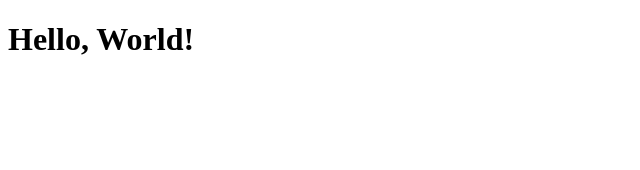
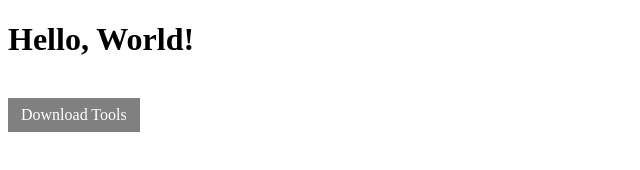
Before and after one commit to sysalice/sysalice.github.io, a plain HTML site: page index.html in a window 1280 px wide. Shown: the whole page, without its empty margins (0-640 px from the left). Drawn offline with Linux system fonts and the light colour scheme.

Commit message:
Update index.html

```diff
--- a/index.html
+++ b/index.html
@@ -2,8 +2,23 @@
 <html>
 <head>
     <title>SYSALiCE.org</title>
+    <style>
+        a:link, a:visited {
+            background-color: gray;
+            color: white;
+            padding: 8px 13px;
+            text-align: center;
+            text-decoration: none;
+            display: inline-block;
+        }
+        a:hover, a:active {
+            background-color: black;
+        }
+    </style>
 </head>
 <body>
 <h1>Hello, World!</h1>
+<br />
+<a href='https://github.com/sysalice/sysalice.github.io/releases/download/0.1/tool.zip' target='_blank'>Download Tools</a>
 </body>
 </html>
```
